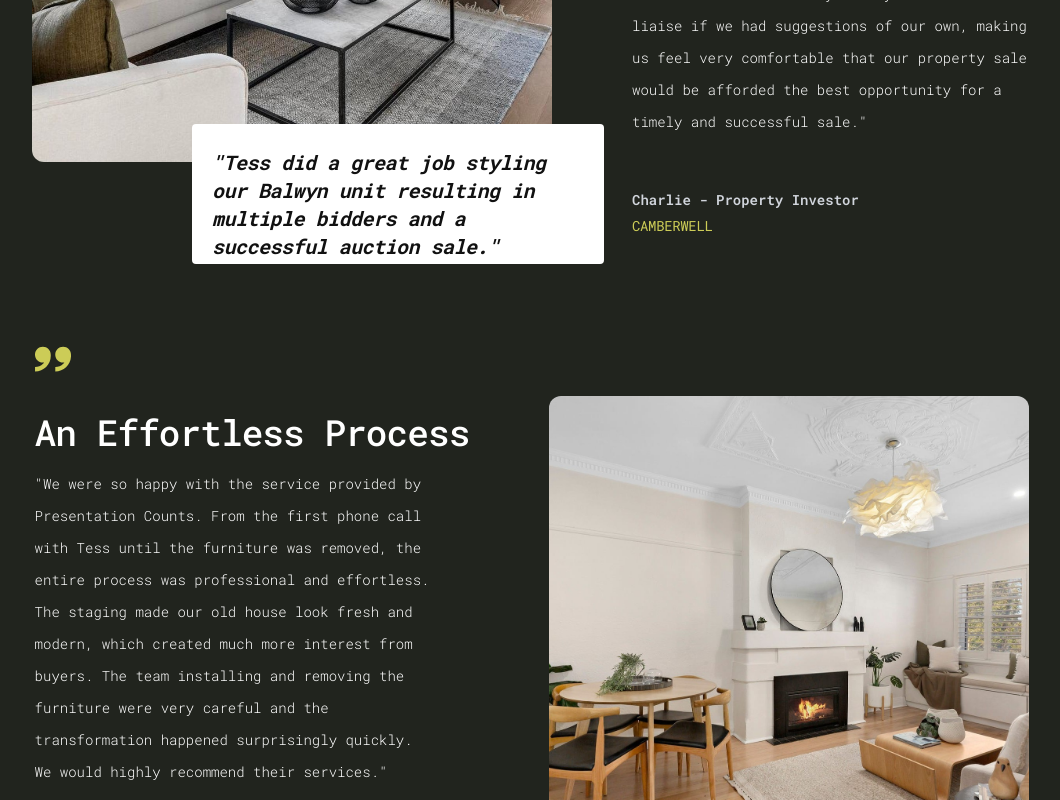
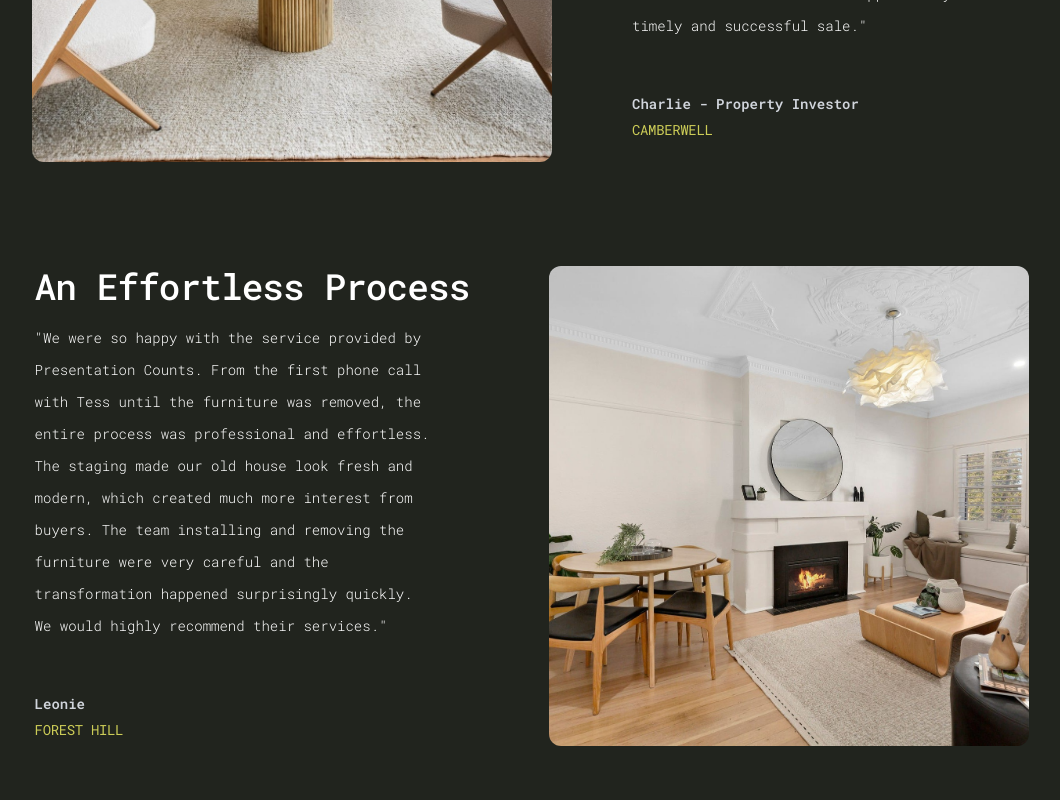
Before and after one commit to Dev-EthanR/presentation-counts-website, a Next.js app: page /testimonials in a window 1280 px wide. Shown: the part 640-1440 px from the top of the page, without its empty margins (108-1168 px from the left). Built offline with nearby package versions, Linux system fonts and the light colour scheme.

Commit message:
adjust testimnioal content

```diff
--- a/app/testimonials/components/TestimonialBlockContent.tsx
+++ b/app/testimonials/components/TestimonialBlockContent.tsx
@@ -1,5 +1,4 @@
 import { JSX, ReactNode } from "react";
-import { ImQuotesRight } from "react-icons/im";
 
 interface Props {
   title: string | JSX.Element;
@@ -16,7 +15,6 @@ const TestimonialBlockContent = ({
 }: Props) => {
   return (
     <div className="flex flex-col items-start gap-9">
-      <ImQuotesRight className="text-primary text-4xl mt-6 hidden lg:block" />
       <div>
         <h2 className="text-xl lg:text-4xl text-white font-medium tracking-tight mb-4">
           {title}
--- a/app/testimonials/components/TestimonialBlockHeader.tsx
+++ b/app/testimonials/components/TestimonialBlockHeader.tsx
@@ -8,11 +8,10 @@ interface Image {
 
 interface Props {
   image: Image;
-  quote?: string;
   style?: string;
 }
 
-const TestimonialBlockHeader = ({ image, quote, style }: Props) => {
+const TestimonialBlockHeader = ({ image, style }: Props) => {
   return (
     <div className="max-w-130 relative">
       <Image
@@ -25,13 +24,6 @@ const TestimonialBlockHeader = ({ image, quote, style }: Props) => {
           "object-cover max-w-130 w-full h-80 lg:h-150 mb-6 rounded-xl",
         )}
       />
-      {quote && (
-        <div className="hidden lg:block absolute -bottom-7 left-40 text-center bg-white py-6  px-5 rounded-sm w-103 h-35">
-          <h3 className="text-xl font-bold tracking-tight text-secondary mb-4 italic text-left">
-            &quot;{quote}&quot;
-          </h3>
-        </div>
-      )}
     </div>
   );
 };
--- a/app/testimonials/page.tsx
+++ b/app/testimonials/page.tsx
@@ -8,10 +8,9 @@ const TestimonialPage = () => {
       <div className="flex flex-col lg:flex-row justify-center lg:gap-20 lg:mb-20 ">
         <TestimonialBlockHeader
           image={{
-            src: "/images/gallery/04image.jpg",
+            src: "/images/gallery/02image.jpg",
             alt: "Styled living room with timber ceiling and gold abstract artwork",
           }}
-          quote="Tess did a great job styling our Balwyn unit resulting in multiple bidders and a successful auction sale."
         />
         <TestimonialBlockContent
           title={
@@ -39,7 +38,7 @@ const TestimonialPage = () => {
             src: "/images/gallery/15image.jpg",
             alt: "",
           }}
-          style="lg:h-120! lg:w-120! mt-20"
+          style="lg:h-120! lg:w-120!"
         />
         <TestimonialBlockContent
           title="An Effortless Process"
```
